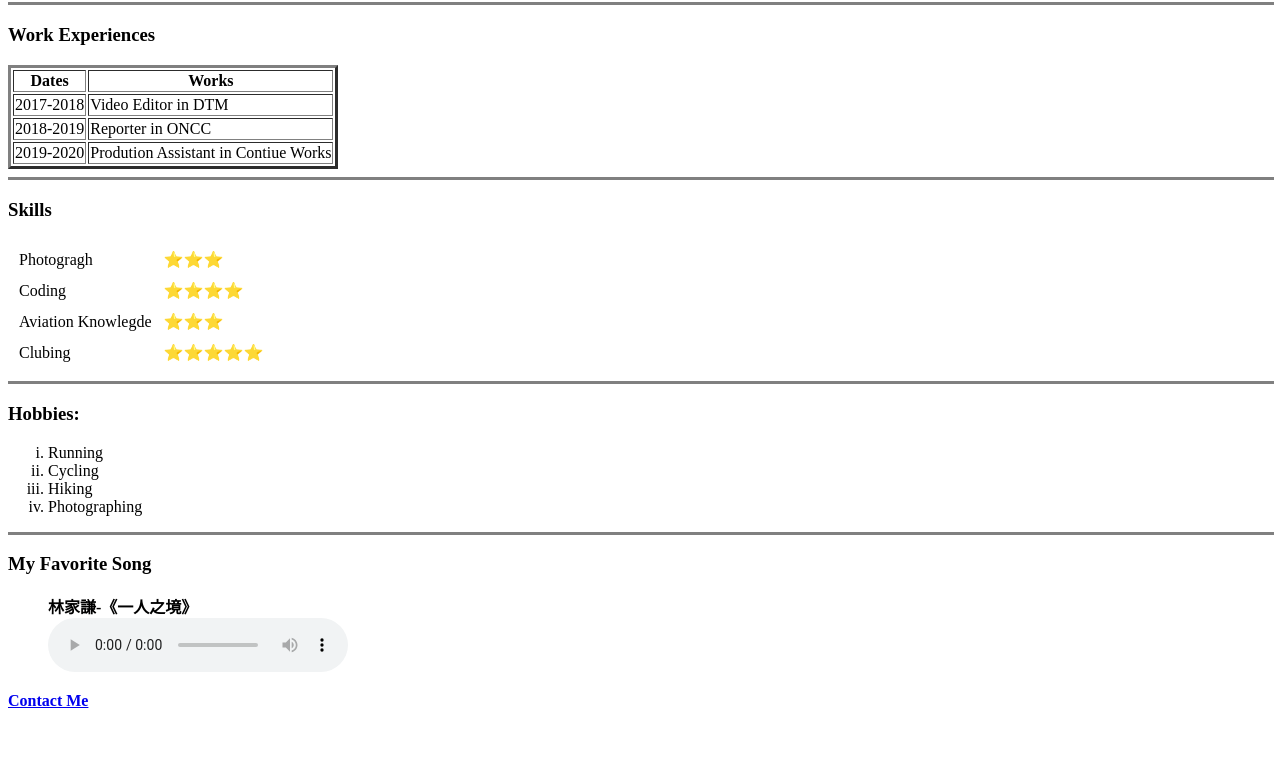
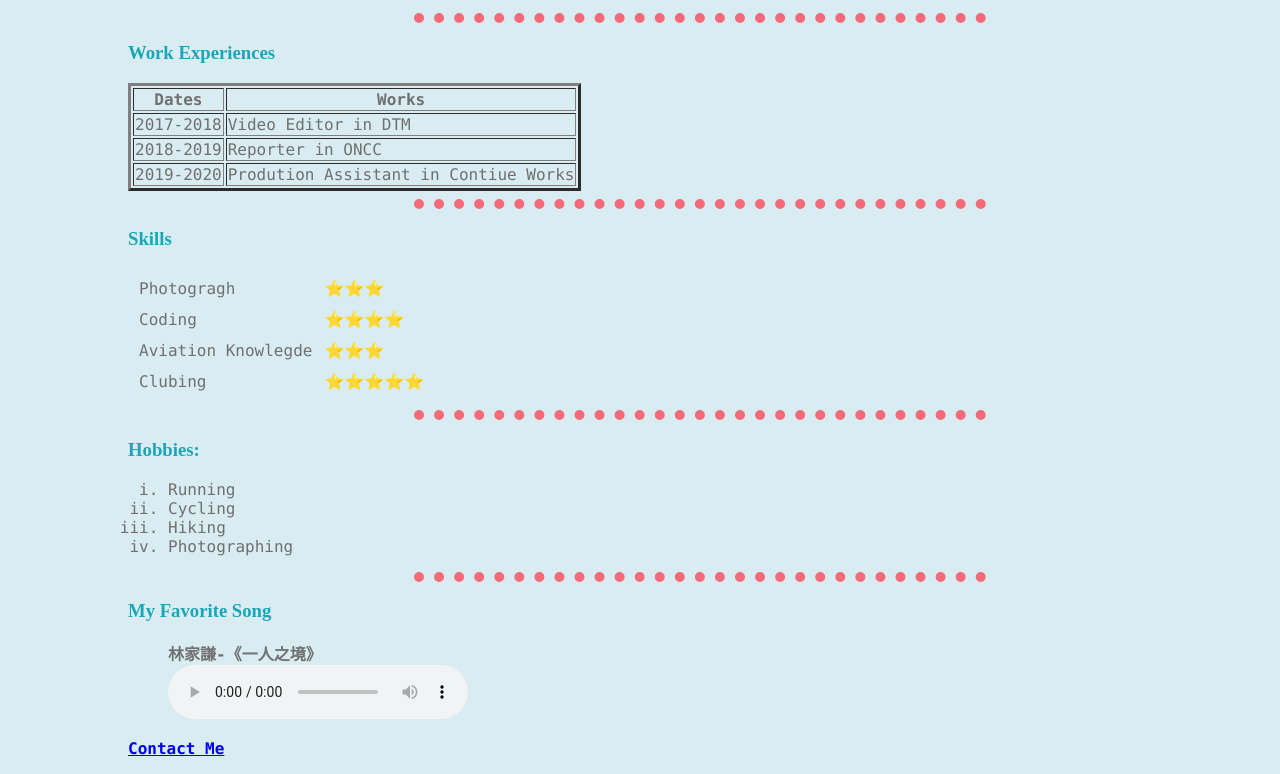
Before and after one commit to chanszeyuen/CV, a plain HTML site: page index.html in a window 1280 px wide. Shown: the part 410-1184 px from the top of the page. Before the commit the page ends 1136 px from the top, so only its background shows below. Drawn offline with Linux system fonts and the light colour scheme.

Commit message:
Initail CV Website

```diff
--- /dev/null
+++ b/CSS/style.css
@@ -0,0 +1,23 @@
+body{
+  background-color: #d9ecf2;
+  margin-left: 10%;
+}
+h1{
+  color: #1aa6b7;
+  font-family: Times New Roman;
+}
+h3{
+  color: #1aa6b7;
+  font-family: Times New Roman;
+}
+p,table,ul,ol,figure{
+  color: #707070;
+  font-family: Lucida Console;
+}
+hr{
+  border-style: none;
+  border-top-style: dotted;
+  border-color: #f56a79;
+  border-width: 10px;
+  width: 50%
+}
--- a/contactme.html
+++ b/contactme.html
@@ -5,7 +5,7 @@
   <meta charset="utf-8">
   <meta name="keyword" content="Contact, Chan Sze Yuen" />
   <title>My Contact</title>
-
+  <link rel="stylesheet" href="css/style.css">
 </head>
 
 <body>
@@ -15,20 +15,23 @@
   <hr>
   <form class="" action="mailto:chanszeyuen1992@gmail.com" method="post" enctype="text/plain">
     <table>
+      <p>
       <tr>
         <td><label>Your Name:</label></td>
         <td><input type="text" name="Name" placeholder="Surname First"></td>
       </tr>
       <tr>
         <td><label>Your Email:</label></td>
-        <td><input type="email" name="Email" value=""></td>
+        <td><input type="email" name="Email" placeholder="abc@abc.com"></td>
       </tr>
     </table>
+
     <label>Your Message:</label>
     <br>
     <textarea name="name" rows="10" cols="80"></textarea>
     <br>
-    <input type="submit" name="">
+    <input type="submit" name="" value="Submit">
+    </p>
   </form>
 </body>
 
--- a/index.html
+++ b/index.html
@@ -1,6 +1,4 @@
 <!DOCTYPE html>
-
-
 <html>
 
 <head>
@@ -9,10 +7,12 @@
   <meta name="author" content="Tony Chan Sze Yuen">
   <meta name="keyword" conent="Tony, CV, Coding, Chan Sze Yuen, Web Developer">
   <title> Tony Chan's Peraonal Site</title>
+  <link rel="stylesheet" href="css/style.css">
 </head>
 
 <body>
   <table cellspacing="20">
+
     <tr>
       <td><img height="200" src="image/ProfilePhoto.jpg" alt="Chan Sze Yuen's Photo"></td>
       <td>
@@ -23,25 +23,33 @@
         </p>
       </td>
     </tr>
+
   </table>
 
 
-  <hr noshade size="3" width="100%">
+  <hr>
   <h3>Education</h3>
   <ul>
+
     <li><a href="https://www.hftc.edu.hk" target="_blank">CCC Hoh Fuk Tong College</a></li>
     <li><a href="https://www2.hkuspace.hku.hk/cc/" target="_blank">HKU SPACE CC</a></li>
     <li><a href="https://www.hkbu.edu.hk/eng/main/index.jsp" target="_blank">Hong Kong Baptist University</a></li>
     <li><a
         href="https://www.udemy.com/course/the-complete-web-development-bootcamp/?utm_source=youtube&moon=RHEA1527&utm_medium=udemyads&utm_campaign=ROW-YT-PROS-TECH-Dev-T1-IM-RJE-WebDev-EN-ENG_._ci_1565838_._sl_ENG_._vi_TECH_._sd_All_._la_EN_._&utm_content=Overlay&utm_term=_._ag_102722616186_._ad_451464022253_._de_c_._dm__._pl_youtube.com_._ti__._li_9069536_._pd__._&gclid=Cj0KCQjwhb36BRCfARIsAKcXh6G2ceZpnK81RR9SdZ1zqVCVev2qkC5jrfWzZnvxMubNJzQnfkajYXQaAtOGEALw_wcB"
         target="_blank">The Complete 2020 Web Development Bootcamp</a></li>
+
   </ul>
-  <hr noshade size="3" width="100%">
+  <hr>
   <h3>Work Experiences</h3>
-  <table border="3" >
+  <table border="3">
+
     <thead>
-      <td><b><center>Dates</center></b></td>
-      <td><b><center>Works</center></b></td>
+      <td><b>
+          <center>Dates</center>
+        </b></td>
+      <td><b>
+          <center>Works</center>
+        </b></td>
     </thead>
     <tr>
       <td>2017-2018</td>
@@ -55,10 +63,12 @@
       <td>2019-2020</td>
       <td>Prodution Assistant in Contiue Works</td>
     </tr>
+
   </table>
-  <hr noshade size="3" width="100%">
+  <hr>
   <h3>Skills</h3>
   <table cellspacing="10">
+
     <tr>
       <td>Photogragh</td>
       <td>⭐️⭐️⭐️</td>
@@ -75,23 +85,27 @@
       <td>Clubing</td>
       <td>⭐️⭐️⭐️⭐️⭐️</td>
     </tr>
+
   </table>
 
-<hr noshade size="3" width="100%">
+  <hr>
   <h3>Hobbies:</h3>
   <ol type="i">
-    <li>Running</li>
-    <li>Cycling</li>
-    <li>Hiking</li>
-    <li>Photographing</li>
+
+      <li>Running</li>
+      <li>Cycling</li>
+      <li>Hiking</li>
+      <li>Photographing</li>
+
   </ol>
-  <hr noshade size="3" width="100%">
+  <hr>
   <h3>My Favorite Song</h3>
+
   <figure>
     <figcaption><b>林家謙-《一人之境》</b> </figcaption>
-     <audio controls width="500" src="audio/lin-jia-qian-terence-lam-ren-zhi-jing-solitude-official-video.mp3" type="type/mp3"></audio>
+    <audio controls width="500" src="audio/lin-jia-qian-terence-lam-ren-zhi-jing-solitude-official-video.mp3" type="type/mp3"></audio>
+  </figure>
 
-  </figure>
   <p><a href="contactme.html"><b>Contact Me</b></a></p>
 </body>
 
```
